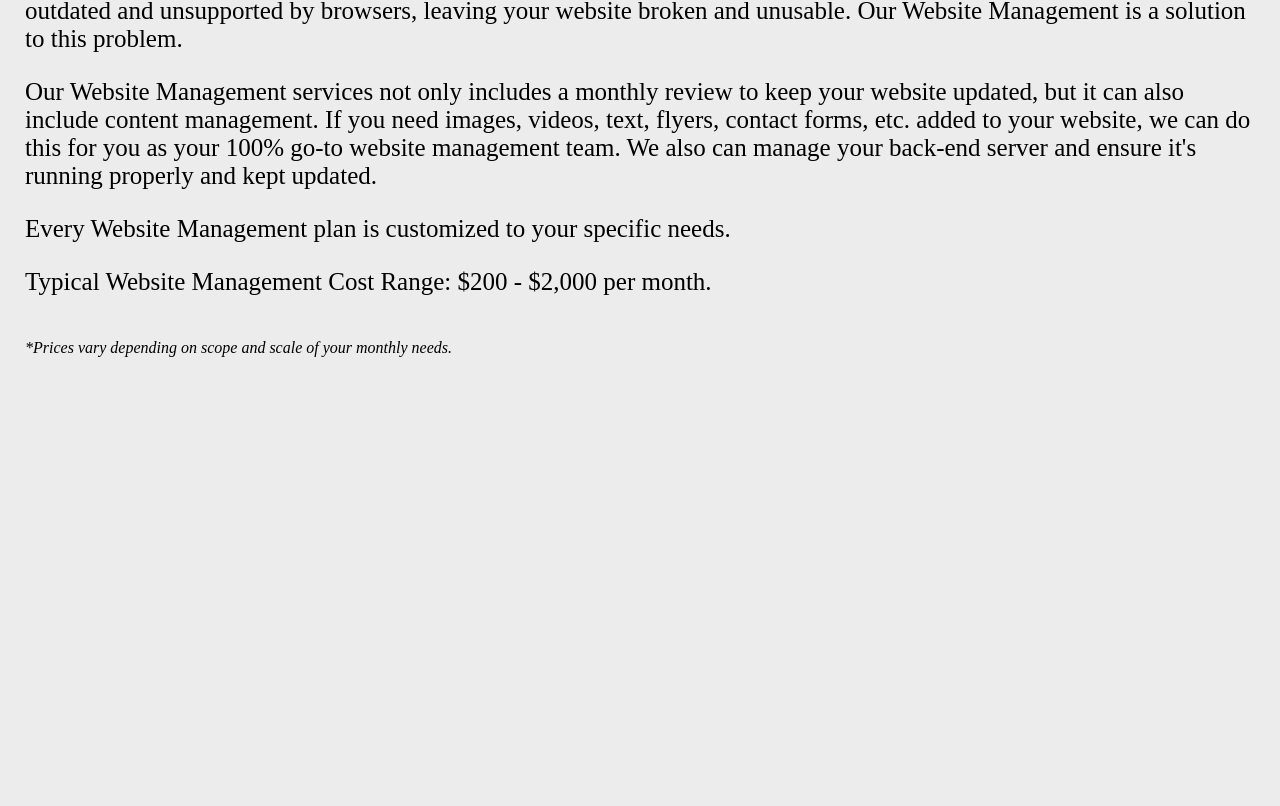
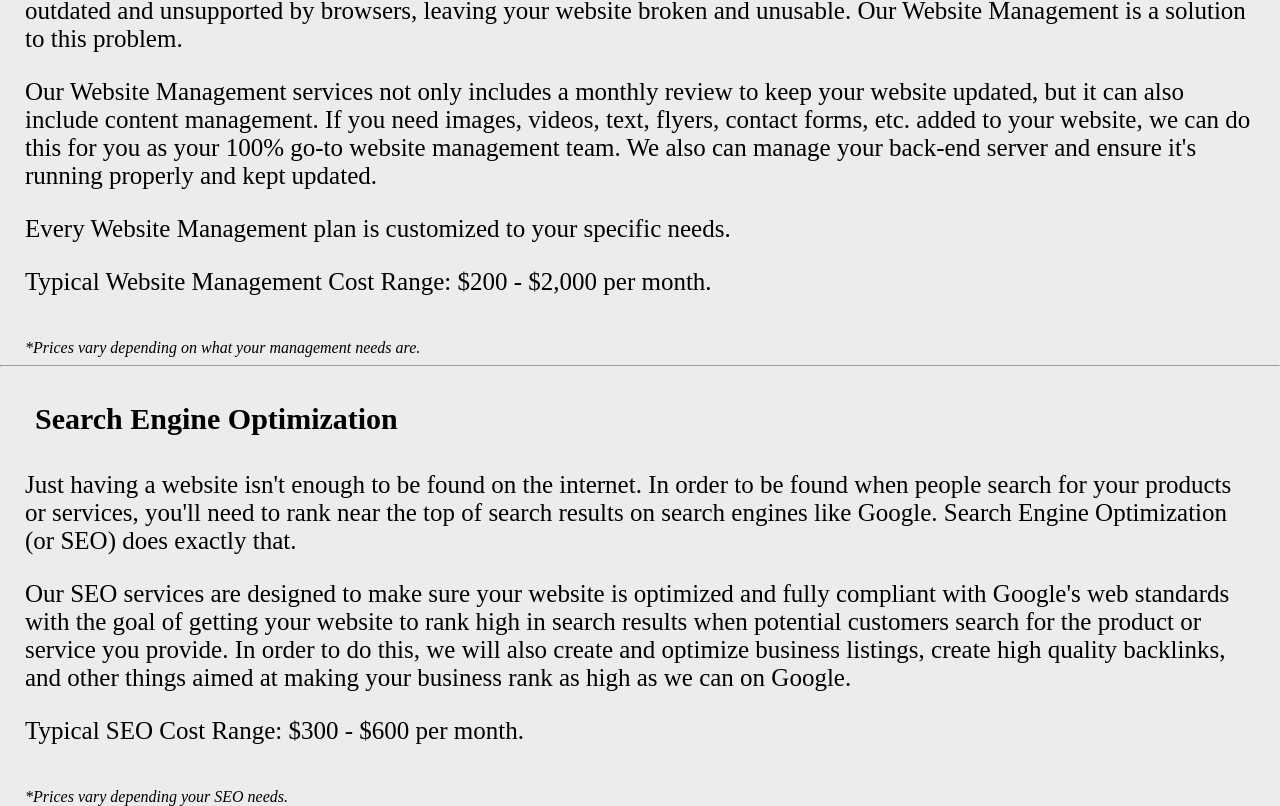
Before and after one commit to ericrothmuller/sky-marketing, a React (Create React App) app: page /services in a window 1280 px wide. Shown: the part 1270-2076 px from the top of the page. Before the commit the page ends 1627 px from the top, so only its background shows below. Built offline with nearby package versions, Linux system fonts and the light colour scheme.

Commit message:
Added SEO service: git status

```diff
--- a/src/pages/services.js
+++ b/src/pages/services.js
@@ -12,23 +12,30 @@ return (
 	<p>WordPress is a platform that over 40% of all websites are built on. It is the most popular content management system in the world.</p>
 	<p>WordPress allows for a website to be made relatively quick, has many templates to choose from, and can be fully customized. It's a good option for small to medium-sized businesses or personal websites. </p>
 	<p>Typical Design Cost Range: $1,500 - $5,000.
-	<br/><em>*Prices vary depending on scope and scale of the project.</em></p>
+	<br/><em>*Prices vary depending on the size of the project.</em></p>
 
 	<p><img src={ReactLogo} alt="React Logo" /></p>
 	<p>React is used by over 1.8 million websites and is one of the most beloved web frameworks by developers.</p>
 	<p>A React website does take a significant amount of more time to create and maintain than a WordPress website but the overall performance of a React website is superior. React websites typically load faster which is important for things like SEO and a users experience. React websites are more custom and extremely scalable, making it a good choice for anything from small to large websites. This website that you are on now is built with React.</p>
 	<p>Typical Design Cost Range: $10,000 - $100,000.
-	<br/><em>*Prices vary depending on scope and scale of the project.</em></p>
+	<br/><em>*Prices vary depending on the size of the project.</em></p>
 
-<hr className="beyondMain"/>
+	<hr className="beyondMain"/>
 
 	<h2>Website Management</h2>
 	<p>Every website needs to be consistently reviewed and updated or it will break. Themes, plugins, and packages will eventually become outdated, unsupported, or vulnerable to attacks and will break. Even the code itself may become outdated and unsupported by browsers, leaving your website broken and unusable. Our Website Management is a solution to this problem.</p>
 	<p>Our Website Management services not only includes a monthly review to keep your website updated, but it can also include content management. If you need images, videos, text, flyers, contact forms, etc. added to your website, we can do this for you as your 100% go-to website management team. We also can manage your back-end server and ensure it's running properly and kept updated.</p>
 	<p>Every Website Management plan is customized to your specific needs.</p>
 	<p>Typical Website Management Cost Range: $200 - $2,000 per month.</p>
-	<br/><em>*Prices vary depending on scope and scale of your monthly needs.</em>
+	<br/><em>*Prices vary depending on what your management needs are.</em>
 
+	<hr className="beyondMain"/>
+
+	<h2>Search Engine Optimization</h2>
+	<p>Just having a website isn't enough to be found on the internet. In order to be found when people search for your products or services, you'll need to rank near the top of search results on search engines like Google. Search Engine Optimization (or SEO) does exactly that.</p>
+	<p>Our SEO services are designed to make sure your website is optimized and fully compliant with Google's web standards with the goal of getting your website to rank high in search results when potential customers search for the product or service you provide. In order to do this, we will also create and optimize business listings, create high quality backlinks, and other things aimed at making your business rank as high as we can on Google.</p>
+	<p>Typical SEO Cost Range: $300 - $600 per month.</p>
+	<br/><em>*Prices vary depending your SEO needs.</em>
 	</main>
 );
 };
```
